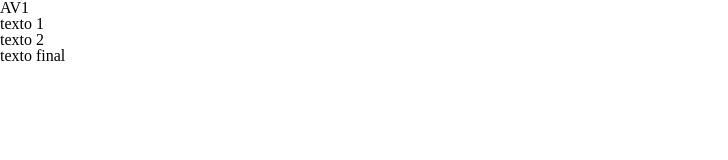
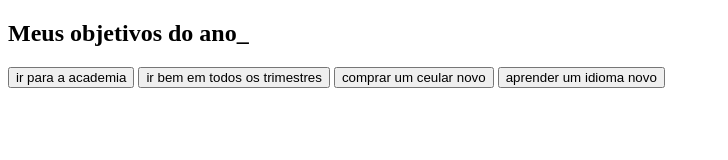
Before and after one commit to aninh4yx/anaclara13, a plain HTML site: page index.html in a window 1280 px wide. Shown: the whole page, without its empty margins (0-728 px from the left). Drawn offline with Linux system fonts and the light colour scheme.

Commit message:
variaveis

```diff
--- a/index.html
+++ b/index.html
@@ -1,28 +1,20 @@
 <!DOCTYPE html>
-<html lang="en" dir="ltr">
-    <head>
-        <meta charset="utf-8">
-        <title>Av1</title>
-        <link rel="stylesheet" href="reset.css">
-        <link rel="stylesheet" href="style.css">
-    </head>
-
-    <body>
-
-        <header>
-
-            <div class="titulo">
-            AV1
-            </div>
-
-        </header>
-
-        <div class="texto">
-            <h1>texto 1</h1>
-            <p>texto 2</p>
+<html lang="pt-br">
+<head>
+    <meta charset="UTF-8">
+    <meta name="viewport" content="width=device-width, initial-scale=1.0">
+    <title>Meus Objetivos do ano</title>
+    <link rel="stylesheet" href="style.css">
+</head>
+<body>
+    <section class="conteudo-principal">
+        <h2 class="titulo-orincipal">Meus objetivos do ano_</h2>
+        <div class="botoes">
+            <button class="botao">ir para a academia</button>
+            <button class="botao">ir bem em todos os trimestres</button>
+            <button class="botao">comprar um ceular novo</button>
+            <button class="botao">aprender um idioma novo</button>
         </div>
-
-        <p>texto final</p>
-
-    </body>
+    </section>
+</body>
 </html>
```
